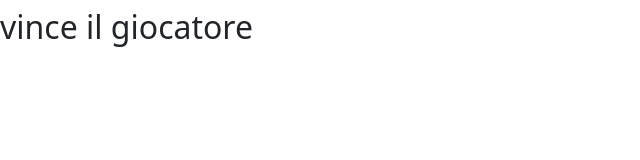
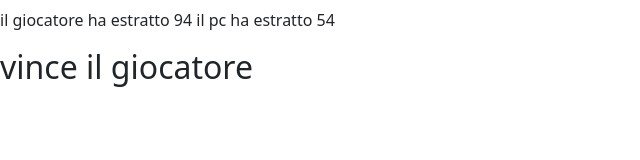
Before and after one commit to saranazli/js-mail-dadi, a plain HTML site: page index.html in a window 1280 px wide. Shown: the whole page, without its empty margins (0-640 px from the left). Drawn offline with nearby package versions, Linux system fonts and the light colour scheme.

Commit message:
[end]  dadi exercise and [go] back to mail exercise

```diff
--- a/index.html
+++ b/index.html
@@ -18,7 +18,9 @@
 
   <h1></h1>
 
-  <h2 id="dadi">gguhih</h2>
+  <p class="random-numbers"></p>
+
+  <h2 id="dadi"></h2>
 
   <script src="./js/script.js"></script>
 </body>
--- a/js/script.js
+++ b/js/script.js
@@ -48,7 +48,10 @@ for (let i = 0; i = mailList.length; i++){
 
 document.querySelector('h1').innerHTML = `${message}`; */
 
-// esercizio Dadi
+
+
+
+// ESERCIZIO DADI
 
 /*
 
@@ -76,6 +79,11 @@ for (let i = 0; i < 1; i++){
 
   console.log(numeroRandomPc);
 
+  document.querySelector('.random-numbers').innerHTML =
+  `
+  ${ ' il giocatore ha estratto ' + numeroRandomUser + ' il pc ha estratto ' + numeroRandomPc }
+  `;
+
   if ( numeroRandomPc < numeroRandomUser){
 
     messageNum= 'vince il giocatore';
@@ -89,4 +97,6 @@ for (let i = 0; i < 1; i++){
 
 console.log(messageNum);
 
-document.getElementById('dadi').innerHTML = `${messageNum}`;
+document.getElementById('dadi').innerHTML = `
+${messageNum}
+`;
```
